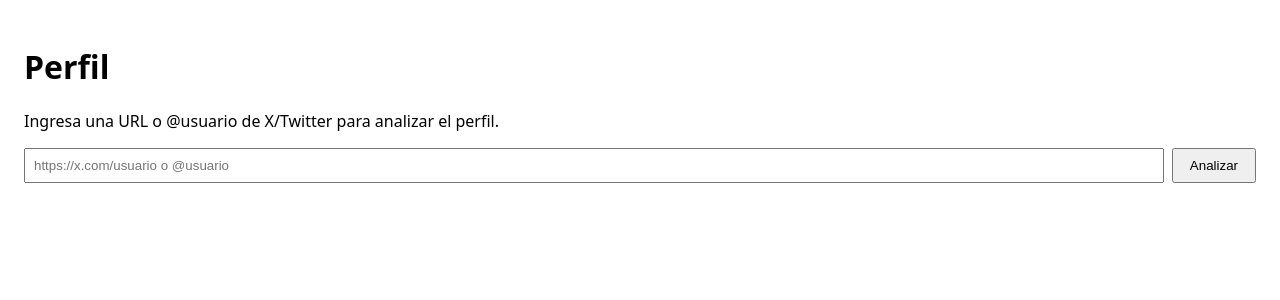
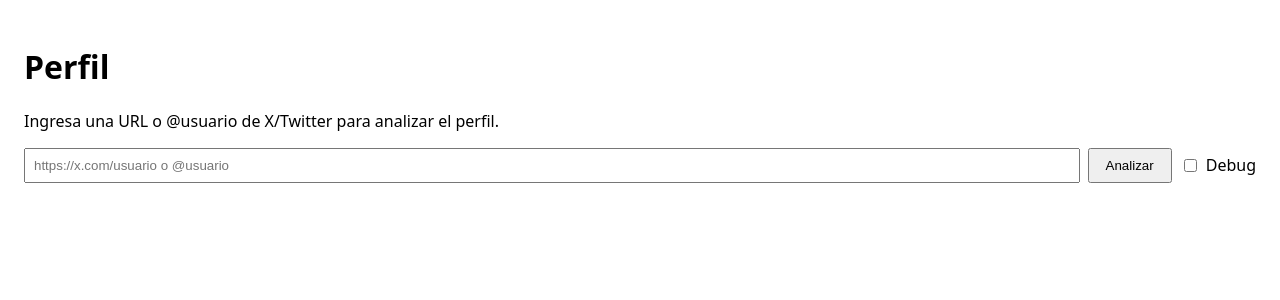
Before and after one commit to juanda89/x_candidates, a Next.js app: page /perfil in a window 1280 px wide. Shown: the top 300 px of the page. Built offline with nearby package versions, Linux system fonts and the light colour scheme.

Commit message:
feat(debug): add upsert stats and saved count to analyze response; add Debug toggle on Perfil to pass ?debug=1 and log details

```diff
--- a/app/api/profile/analyze/route.ts
+++ b/app/api/profile/analyze/route.ts
@@ -105,6 +105,7 @@ export async function POST(req: NextRequest) {
     // Upsert por lote en chunks (Supabase limita tamaño de payload)
     const chunkSize = 100;
     const allTweetIds: string[] = [];
+    const upsertStats: Array<{ chunk: number; size: number; returned: number }> = [];
     for (let i = 0; i < tweetRows.length; i += chunkSize) {
       const chunk = tweetRows.slice(i, i + chunkSize);
       const { data, error } = await supabase
@@ -113,6 +114,7 @@ export async function POST(req: NextRequest) {
         .select('id,tweet_id');
       if (error) throw error;
       data?.forEach((r) => allTweetIds.push(r.id));
+      upsertStats.push({ chunk: i / chunkSize + 1, size: chunk.length, returned: data?.length || 0 });
     }
 
     // Leer tweets de este perfil para obtener sus UUIDs
@@ -218,6 +220,8 @@ export async function POST(req: NextRequest) {
     if (debug) {
       responsePayload.debug = {
         tweets_received: tweetList.length,
+        upsert_stats: upsertStats,
+        saved_after_upsert: savedTweets?.length ?? 0,
         twitter_calls: twitter.consumeLogs(),
       };
     }
--- a/app/perfil/page.tsx
+++ b/app/perfil/page.tsx
@@ -6,6 +6,7 @@ export default function PerfilPage() {
   const [url, setUrl] = useState('');
   const [loading, setLoading] = useState(false);
   const [error, setError] = useState<string | null>(null);
+  const [debug, setDebug] = useState(false);
   const router = useRouter();
 
   const onSubmit = async (e: React.FormEvent) => {
@@ -13,13 +14,19 @@ export default function PerfilPage() {
     setError(null);
     setLoading(true);
     try {
-      const res = await fetch('/api/profile/analyze', {
+      const res = await fetch(`/api/profile/analyze${debug ? '?debug=1' : ''}`, {
         method: 'POST',
         headers: { 'Content-Type': 'application/json' },
         body: JSON.stringify({ username: url }),
       });
       const data = await res.json();
       if (!res.ok) throw new Error(data.error || 'Error analizando el perfil');
+      if (debug) {
+        // Muestra información básica de debug en consola
+        // Revisa Network tab para ver twitter_calls completos
+        // eslint-disable-next-line no-console
+        console.log('analyze debug', data.debug);
+      }
       router.push(`/analisis?username=${encodeURIComponent(data.username)}`);
     } catch (err: any) {
       setError(err.message);
@@ -32,7 +39,7 @@ export default function PerfilPage() {
     <main style={{ padding: 24 }}>
       <h1>Perfil</h1>
       <p>Ingresa una URL o @usuario de X/Twitter para analizar el perfil.</p>
-      <form onSubmit={onSubmit} style={{ display: 'flex', gap: 8, marginTop: 12 }}>
+      <form onSubmit={onSubmit} style={{ display: 'flex', gap: 8, marginTop: 12, alignItems: 'center' }}>
         <input
           value={url}
           onChange={(e) => setUrl(e.target.value)}
@@ -42,6 +49,10 @@ export default function PerfilPage() {
         <button disabled={loading} type="submit" style={{ padding: '8px 16px' }}>
           {loading ? 'Analizando…' : 'Analizar'}
         </button>
+        <label style={{ display: 'flex', alignItems: 'center', gap: 6 }}>
+          <input type="checkbox" checked={debug} onChange={(e) => setDebug(e.target.checked)} />
+          Debug
+        </label>
       </form>
       {error && <p style={{ color: 'crimson' }}>{error}</p>}
     </main>
```
